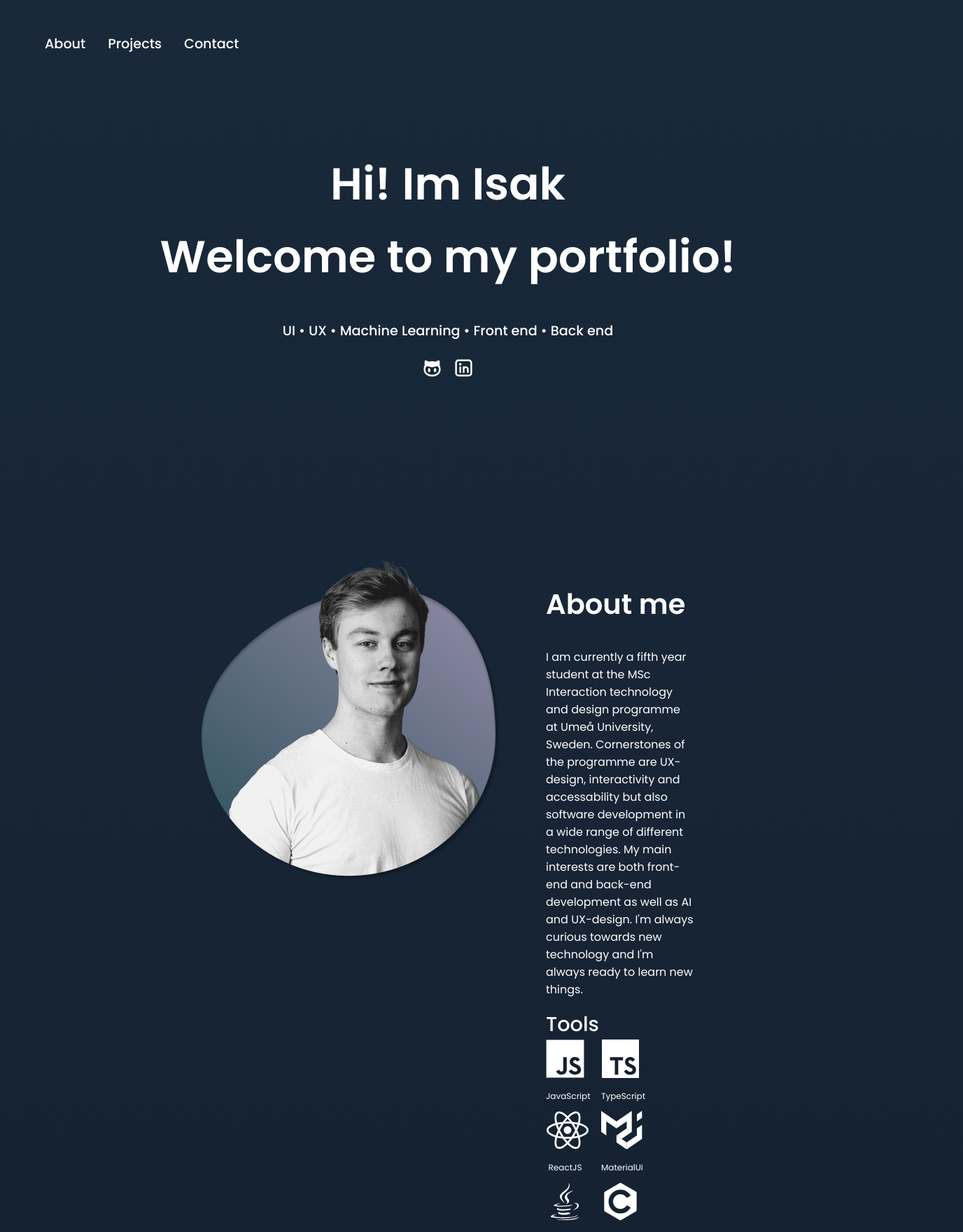
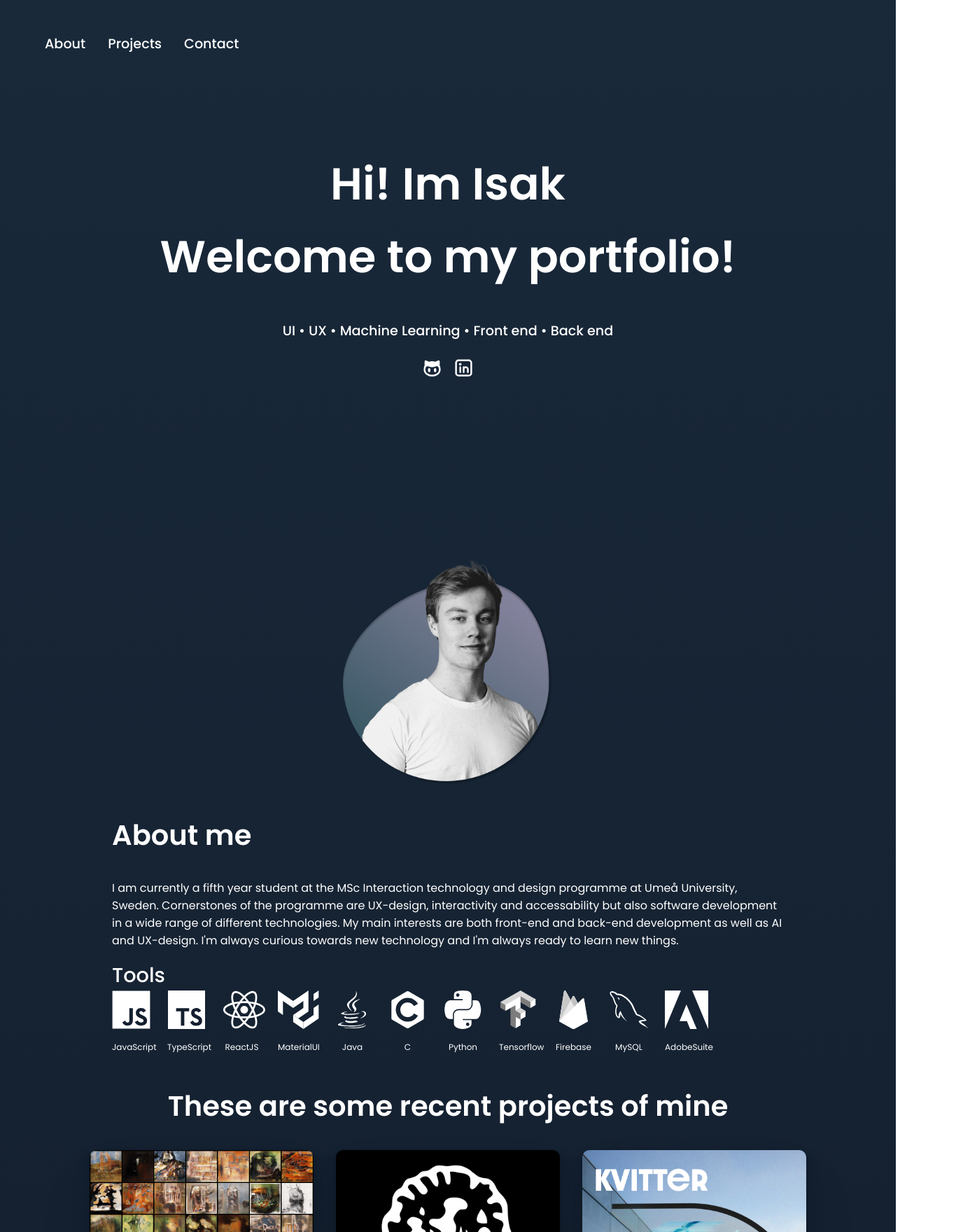
Before and after one commit to IsakLarsson/Portfolio, a React (Create React App) app in the folder portfolio2.0/: page / in a window 1280 px wide. Shown: the top 1760 px of the page at 70% size, 1376 px wide, since content can reach past the window. Built offline with nearby package versions, Linux system fonts and the light colour scheme.

Commit message:
some device fixes

```diff
--- a/portfolio2.0/src/Components/Header.css
+++ b/portfolio2.0/src/Components/Header.css
@@ -1,7 +1,7 @@
 .header {
   z-index: 10;
   position: absolute;
-  width: 100%;
+  max-width: 100%;
   padding: 3rem;
 }
 
--- a/portfolio2.0/src/Sections/About/About.css
+++ b/portfolio2.0/src/Sections/About/About.css
@@ -10,16 +10,22 @@
   flex-wrap: 500px;
   justify-content: center;
 }
-@media screen and (max-width: 1200px) {
+@media screen and (max-width: 1440px) {
   .about-container {
     max-width: 80%;
     flex-direction: column;
     align-items: center;
   }
+  .selfie img {
+    width: 300px;
+  }
 }
 
 .selfie {
   margin: 0 2rem;
+}
+.selfie img {
+  object-fit: cover;
 }
 
 .about-content {
--- a/portfolio2.0/src/Sections/Projects/Projects.tsx
+++ b/portfolio2.0/src/Sections/Projects/Projects.tsx
@@ -7,7 +7,9 @@ interface ProjectsProps {}
 export const Projects: React.FC<ProjectsProps> = () => {
   return (
     <section className="project-section">
-      <h2>These are some recent projects of mine</h2>
+      <div style={{ textAlign: "center", padding: "0 2rem" }}>
+        <h2>These are some recent projects of mine</h2>
+      </div>
       <div className="project-container">
         <ProjectList />
       </div>
```
